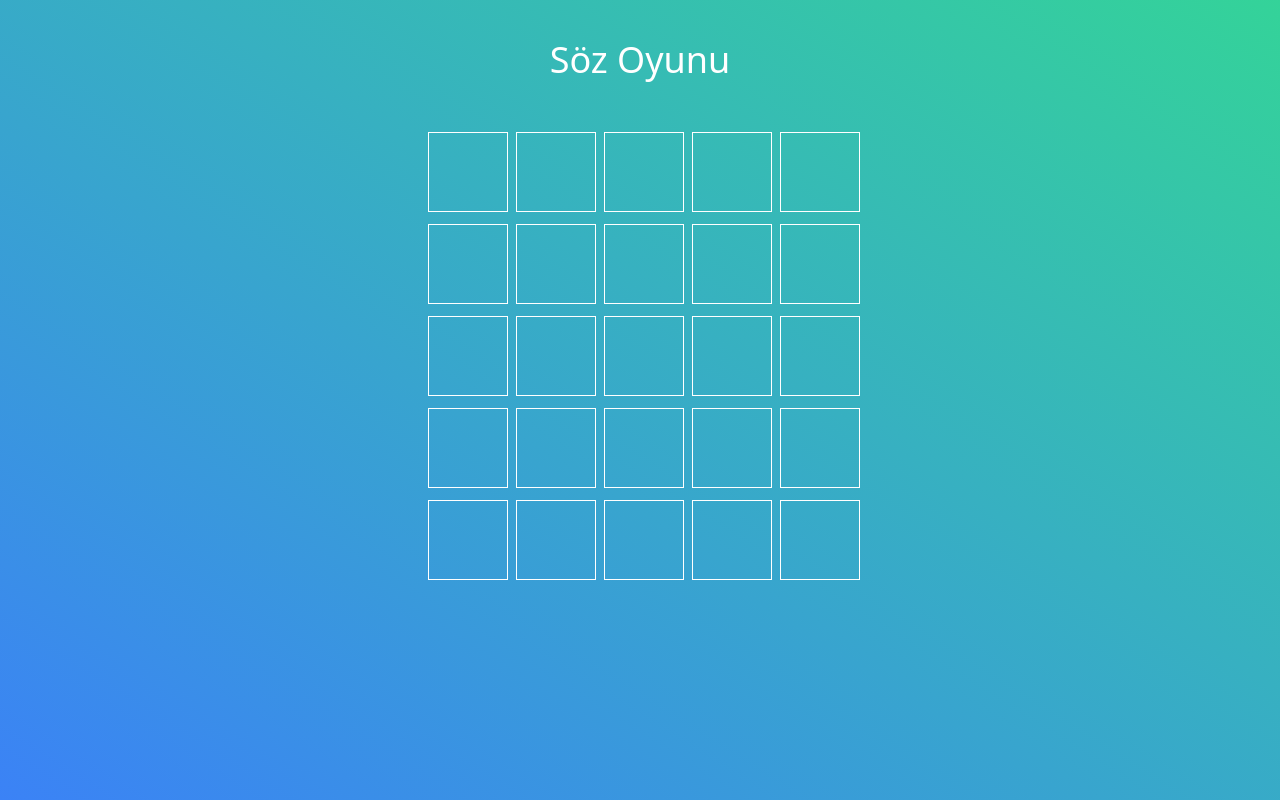
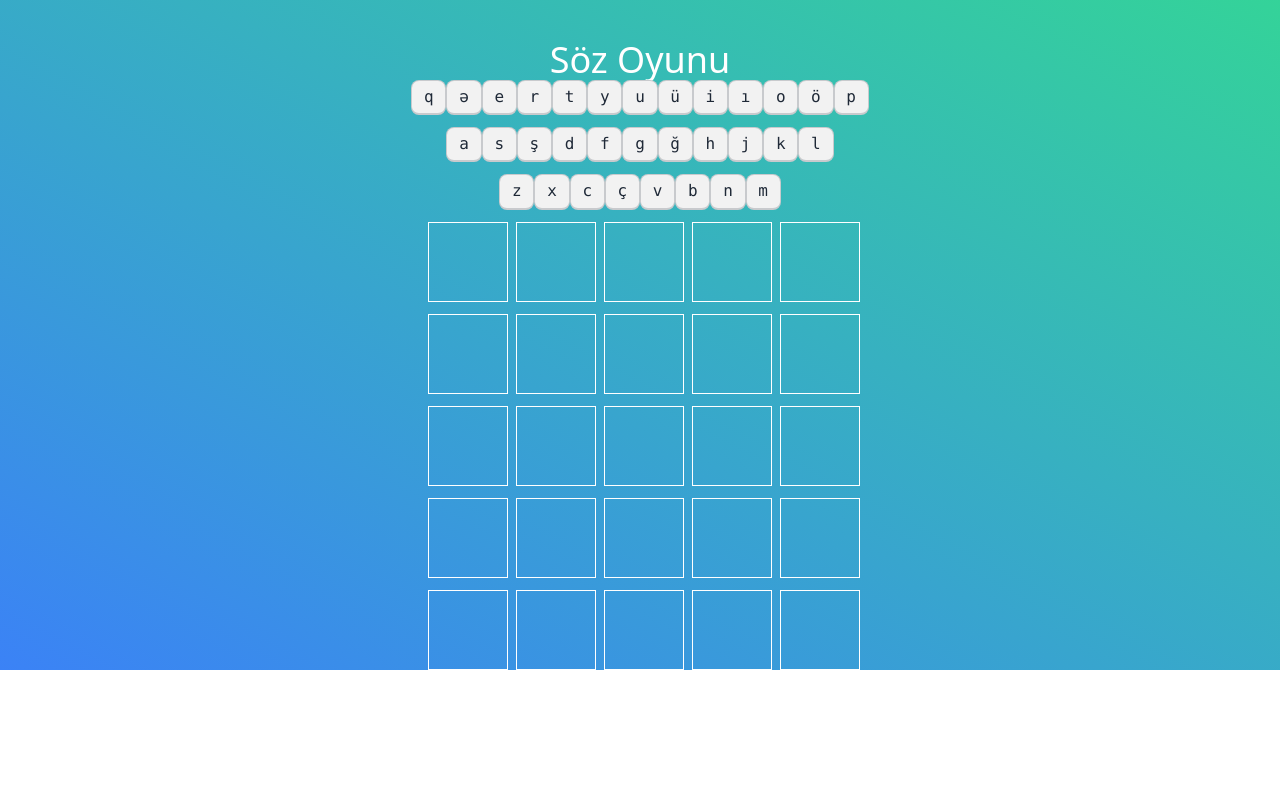
Before and after one commit to Alionides/sozoyunu, a plain HTML site: page index.html in a window 1280 px wide. Drawn offline with nearby package versions, Linux system fonts and the light colour scheme.

Commit message:
sozoyunu2

```diff
--- a/assets/js/game.js
+++ b/assets/js/game.js
@@ -23,6 +23,48 @@ const wordle = {
     })
   },
 
+  keyboardKey(id){
+//process the keystrokes
+    if (this.gameOver && id == "Enter") {
+      this.restart()
+    }
+
+    if (this.gameOver || this.locked) {
+      //no more keystroke processing if in locked state or if the game is over
+      return
+    }
+
+    if (id == "Backspace") {
+      this.restart() //i added this code
+      //remove the last entered letter
+      if (this.offset == this.offsetLock) {
+        return
+      }
+      this.offset--
+      this.currentWordPosition = this.getCurrentWordPosition()
+
+      this.words[this.currentWordPosition][this.offset % 5].value = ""
+    }
+
+    if ("abcdefghijklmnopqrstuvwxyzəışçöüğ".includes(id)) {
+      //ok it's a valid alpha input
+      this.currentWordPosition = this.getCurrentWordPosition()
+      this.words[this.currentWordPosition][this.offset % 5].value = id
+      if (this.offset % 5 == 4) {
+        //current word array is filled up, so check if the entry matched
+        this.match()
+      }
+      this.offset++
+
+      if (this.offset == 25) {
+        //input complete for all letters, game is over
+        this.gameOver = true
+        return
+      }
+    }
+
+  },
+  ////////
   processKey(event) {
     //process the keystrokes
     if (this.gameOver && event.key == "Enter") {
--- a/index.html
+++ b/index.html
@@ -13,14 +13,59 @@
     .exactMatch {
       background-color: #538d4e;
     }
+    .kbd{
+      cursor: pointer;
+    }
   </style>
   <link rel="stylesheet" href="assets/css/style.css">
+  <link href="https://cdn.jsdelivr.net/npm/daisyui@2.51.4/dist/full.css" rel="stylesheet" type="text/css" />
 </head>
 
-<body class="bg-gradient-to-bl from-green-400 to-blue-500 h-screen" x-data="wordle" @keyup="processKey($event)">
+<body class="bg-gradient-to-bl from-green-400 to-blue-500 h-screen11" x-data="wordle" @keyup="processKey($event)">
   <section class="container mx-auto pt-20">
     <h1 class="text-white text-4xl text-center pt-10">Söz Oyunu</h1>
-    <div class="flex flex-col pt-10 space-y-3">
+      <div class="flex flex-col pt-0 space-y-5" x-data="{id:null}">
+        <div class="flex flex-col pt-0 space-y-3" x-data="{id:null}">
+          <div class="flex justify-center gap-1 my-1 w-full">
+            <kbd class="kbd" :id="id" @click="id = 'q'; keyboardKey(id)">q</kbd>
+            <kbd class="kbd" :id="id" @click="id = 'ə'; keyboardKey(id)">ə</kbd>
+            <kbd class="kbd" :id="id" @click="id = 'e'; keyboardKey(id)">e</kbd>
+            <kbd class="kbd" :id="id" @click="id = 'r'; keyboardKey(id)">r</kbd>
+            <kbd class="kbd" :id="id" @click="id = 't'; keyboardKey(id)">t</kbd>
+            <kbd class="kbd" :id="id" @click="id = 'y'; keyboardKey(id)">y</kbd>
+            <kbd class="kbd" :id="id" @click="id = 'u'; keyboardKey(id)">u</kbd>
+            <kbd class="kbd" :id="id" @click="id = 'ü'; keyboardKey(id)">ü</kbd>
+            <kbd class="kbd" :id="id" @click="id = 'i'; keyboardKey(id)">i</kbd>
+            <kbd class="kbd" :id="id" @click="id = 'ı'; keyboardKey(id)">ı</kbd>
+            <kbd class="kbd" :id="id" @click="id = 'o'; keyboardKey(id)">o</kbd>
+            <kbd class="kbd" :id="id" @click="id = 'ö'; keyboardKey(id)">ö</kbd>
+            <kbd class="kbd" :id="id" @click="id = 'p'; keyboardKey(id)">p</kbd>
+          </div>
+          <div class="flex justify-center gap-1 my-1 w-full">
+            <kbd class="kbd" :id="id" @click="id = 'a'; keyboardKey(id)">a</kbd>
+            <kbd class="kbd" :id="id" @click="id = 's'; keyboardKey(id)">s</kbd>
+            <kbd class="kbd" :id="id" @click="id = 'ş'; keyboardKey(id)">ş</kbd>
+            <kbd class="kbd" :id="id" @click="id = 'd'; keyboardKey(id)">d</kbd>
+            <kbd class="kbd" :id="id" @click="id = 'f'; keyboardKey(id)">f</kbd>
+            <kbd class="kbd" :id="id" @click="id = 'g'; keyboardKey(id)">g</kbd>
+            <kbd class="kbd" :id="id" @click="id = 'ğ'; keyboardKey(id)">ğ</kbd>
+            <kbd class="kbd" :id="id" @click="id = 'h'; keyboardKey(id)">h</kbd>
+            <kbd class="kbd" :id="id" @click="id = 'j'; keyboardKey(id)">j</kbd>
+            <kbd class="kbd" :id="id" @click="id = 'k'; keyboardKey(id)">k</kbd>
+            <kbd class="kbd" :id="id" @click="id = 'l'; keyboardKey(id)">l</kbd>
+          </div>
+          <div class="flex justify-center gap-1 my-1 w-full">
+            <kbd class="kbd" :id="id" @click="id = 'z'; keyboardKey(id)">z</kbd>
+            <kbd class="kbd" :id="id" @click="id = 'x'; keyboardKey(id)">x</kbd>
+            <kbd class="kbd" :id="id" @click="id = 'c'; keyboardKey(id)">c</kbd>
+            <kbd class="kbd" :id="id" @click="id = 'ç'; keyboardKey(id)">ç</kbd>
+            <kbd class="kbd" :id="id" @click="id = 'v'; keyboardKey(id)">v</kbd>
+            <kbd class="kbd" :id="id" @click="id = 'b'; keyboardKey(id)">b</kbd>
+            <kbd class="kbd" :id="id" @click="id = 'n'; keyboardKey(id)">n</kbd>
+            <kbd class="kbd" :id="id" @click="id = 'm'; keyboardKey(id)">m</kbd>
+          </div>
+
+
       <template x-for="word in words">
         <div class="flex justify-center mt-10 space-x-2">
           <template x-for="letter in word">
```
